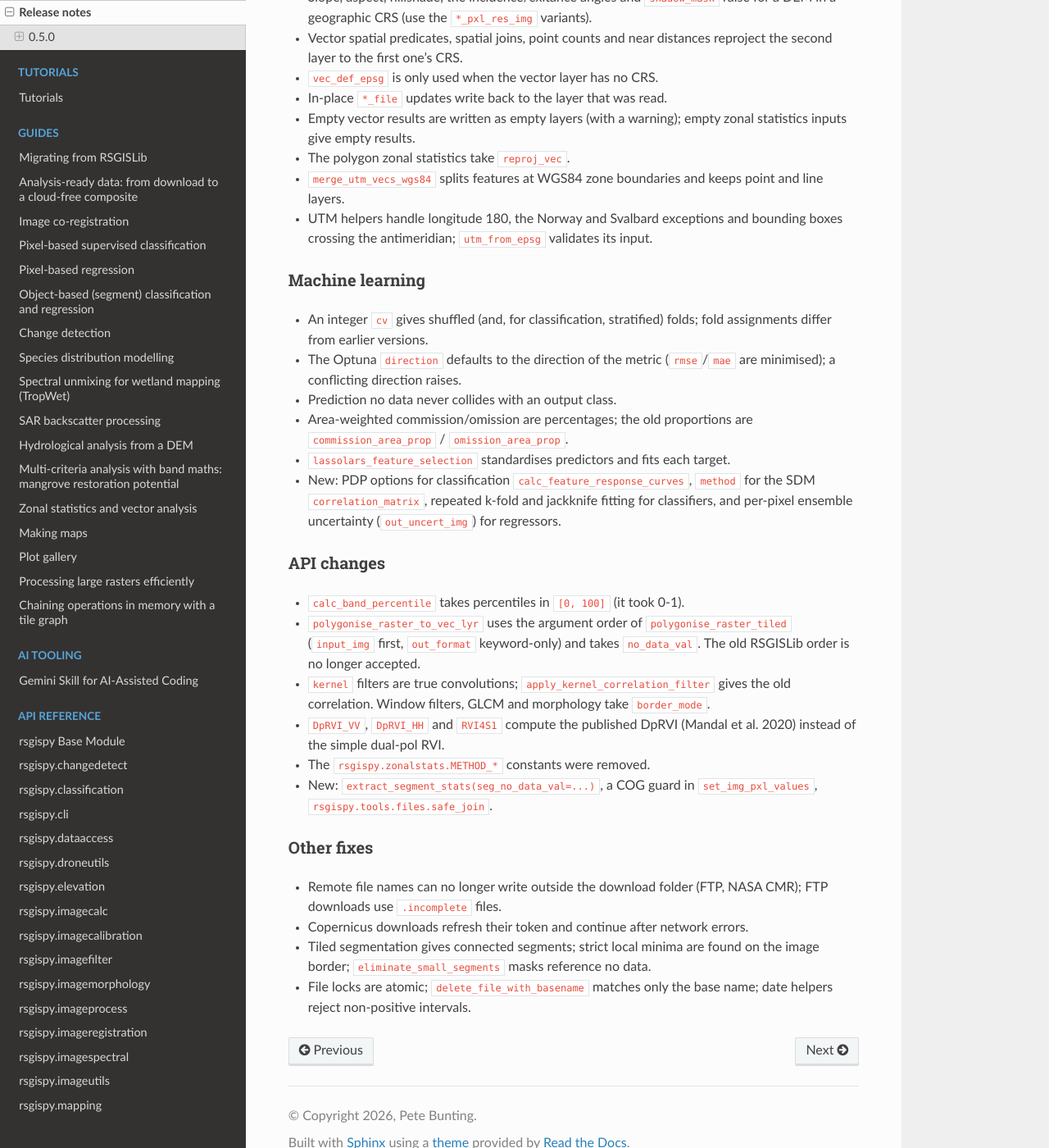
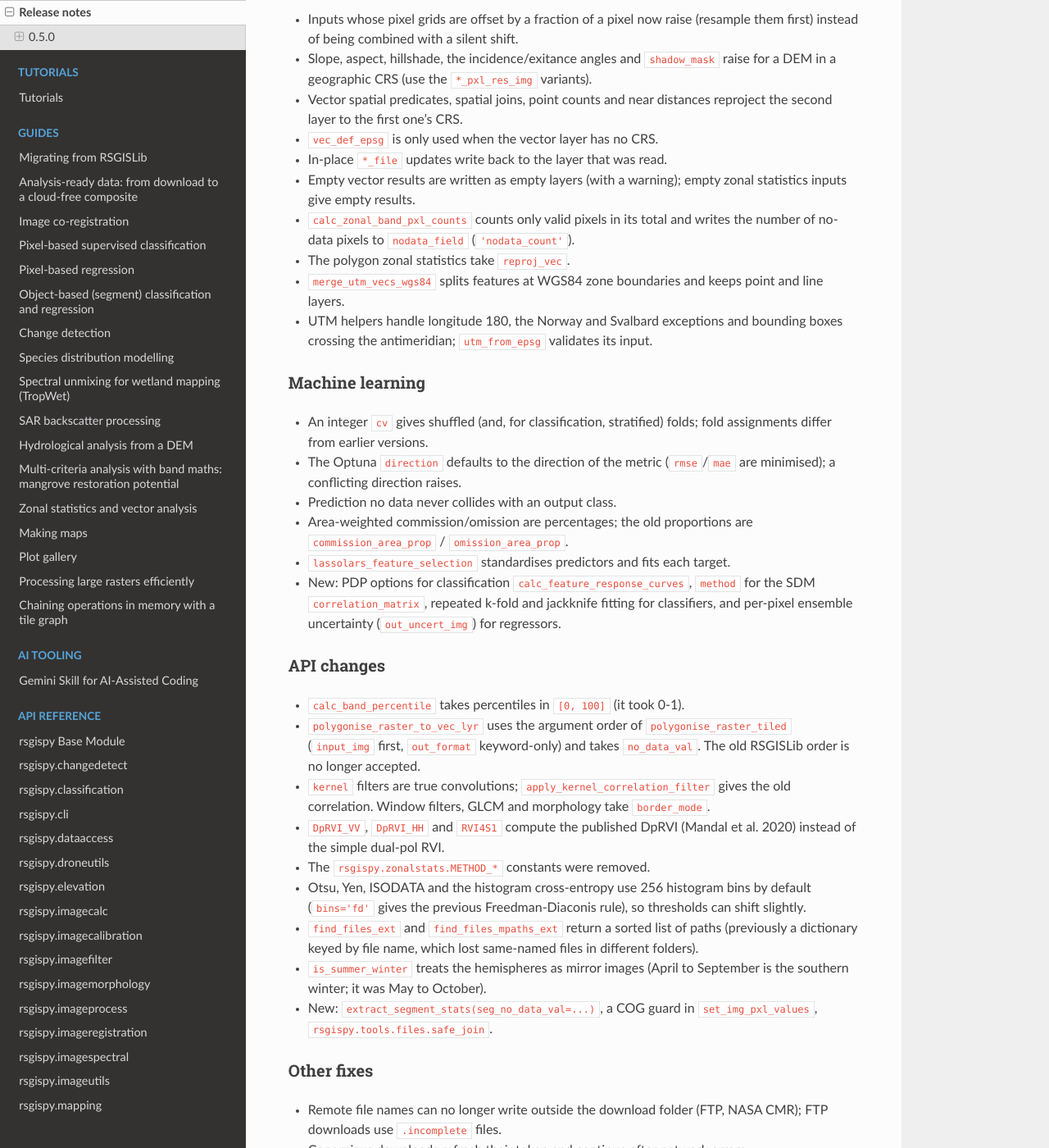
Before and after one commit to remotesensinginfo/rsgispy, a Sphinx documentation site: the page built from docs/release_notes.rst, in a window 1280 px wide and 1400 px high, scrolled down 1017 px. Shown: the whole window at 82% size. Built offline with Sphinx 7.4.7 and the Read the Docs theme 3.1.0, drawn with Linux system fonts in a browser that asks for light colours; some of the changed text lies outside the part shown.

Commit message:
Add the threshold, file search, pixel count, season and std changes to the release notes
Co-Authored-By: Claude Opus 5.5 <noreply@anthropic.com>

```diff
--- a/docs/release_notes.rst
+++ b/docs/release_notes.rst
@@ -34,6 +34,10 @@ Integer outputs, clamping and no data
 * Change detection (CVA, SFA, IR-MAD, difference, ratio) compares a pixel only
   when every band is valid on both dates.
 * Thematic statistics are exact for integer ranges wider than 65536 values.
+* The per-pixel standard deviation (``image_pixel_column_summary``,
+  ``calc_multi_img_band_stats``, ``get_img_sum_stats_in_pxl``) is the
+  population one by default, as for ``calc_basic_img_band_stats``; pass
+  ``ddof=1`` for the sample one (the previous behaviour).
 
 Grids, CRSs and vectors
 ~~~~~~~~~~~~~~~~~~~~~~~
@@ -48,6 +52,9 @@ Grids, CRSs and vectors
 * In-place ``*_file`` updates write back to the layer that was read.
 * Empty vector results are written as empty layers (with a warning); empty
   zonal statistics inputs give empty results.
+* ``calc_zonal_band_pxl_counts`` counts only valid pixels in its total and
+  writes the number of no-data pixels to ``nodata_field``
+  (``'nodata_count'``).
 * The polygon zonal statistics take ``reproj_vec``.
 * ``merge_utm_vecs_wgs84`` splits features at WGS84 zone boundaries and keeps
   point and line layers.
@@ -85,6 +92,14 @@ API changes
 * ``DpRVI_VV``, ``DpRVI_HH`` and ``RVI4S1`` compute the published DpRVI
   (Mandal et al. 2020) instead of the simple dual-pol RVI.
 * The ``rsgispy.zonalstats.METHOD_*`` constants were removed.
+* Otsu, Yen, ISODATA and the histogram cross-entropy use 256 histogram bins
+  by default (``bins='fd'`` gives the previous Freedman-Diaconis rule), so
+  thresholds can shift slightly.
+* ``find_files_ext`` and ``find_files_mpaths_ext`` return a sorted list of
+  paths (previously a dictionary keyed by file name, which lost same-named
+  files in different folders).
+* ``is_summer_winter`` treats the hemispheres as mirror images (April to
+  September is the southern winter; it was May to October).
 * New: ``extract_segment_stats(seg_no_data_val=...)``, a COG guard in
   ``set_img_pxl_values``, ``rsgispy.tools.files.safe_join``.
 
```
